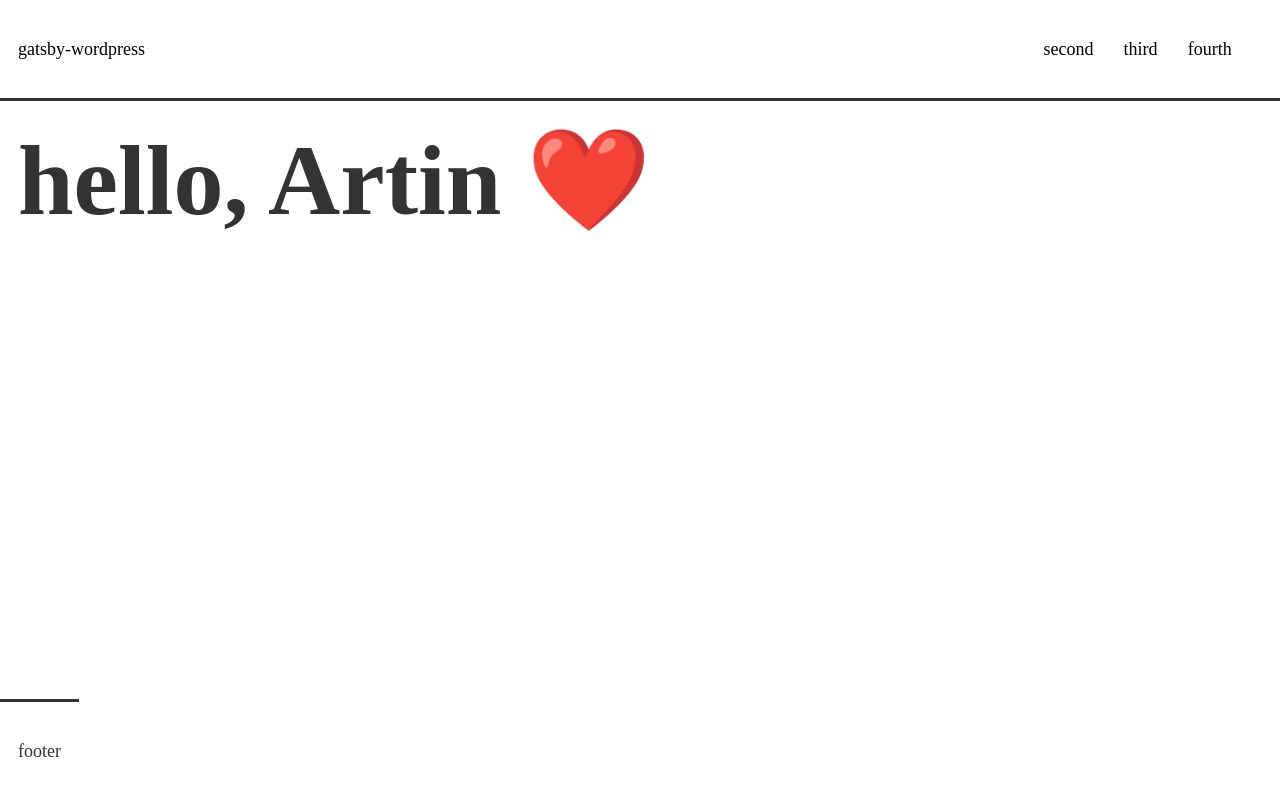
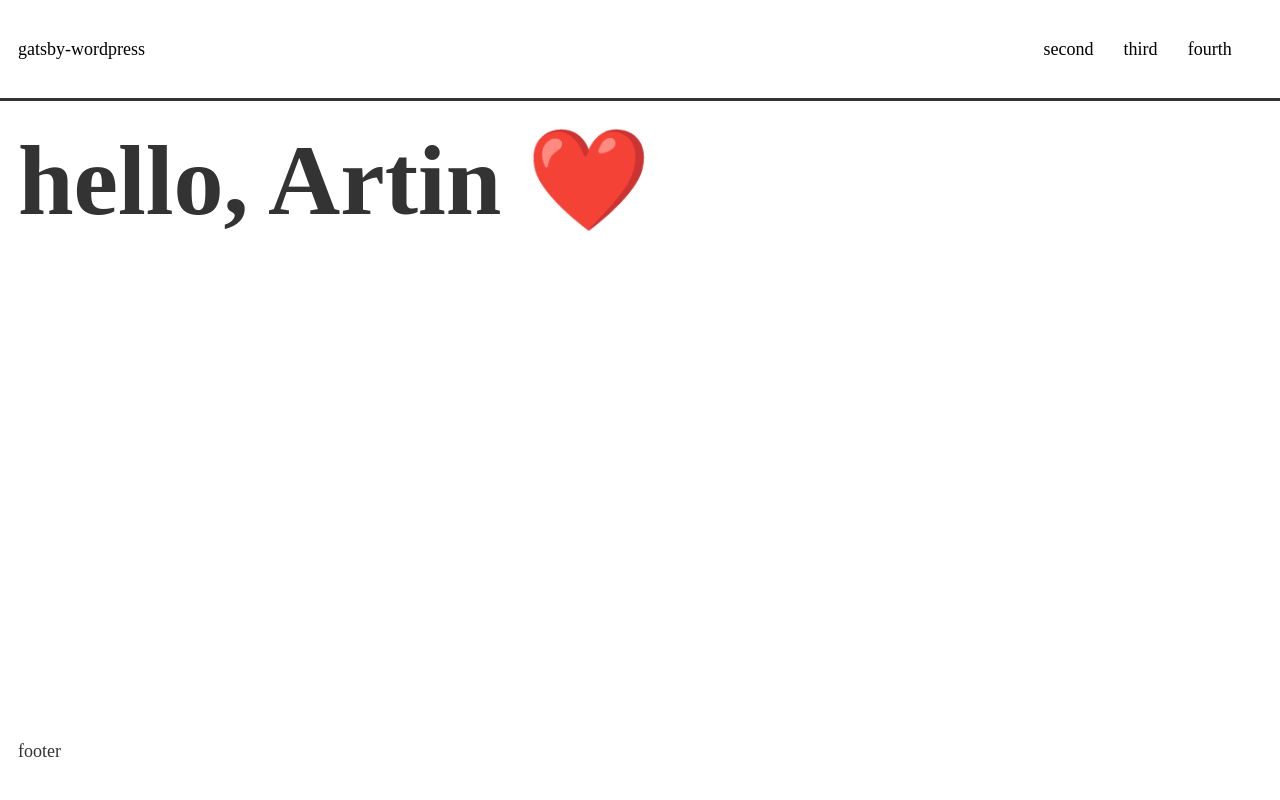
Before and after one commit to dramxx/gatsby-wordpress-scaffolding, a Gatsby site: page / in a window 1280 px wide. Built offline with nearby package versions, Linux system fonts and the light colour scheme; Gatsby itself is replaced by a stand-in of ours.

Commit message:
removed footer border

```diff
--- a/src/components/Footer/style.js
+++ b/src/components/Footer/style.js
@@ -3,7 +3,6 @@ import styled from "styled-components"
 export const StyledFooter = styled.footer`
   display: flex;
   padding: 2rem 1rem;
-  border-top: 3px solid #333;
   position: absolute;
   bottom: 0;
 `
```
